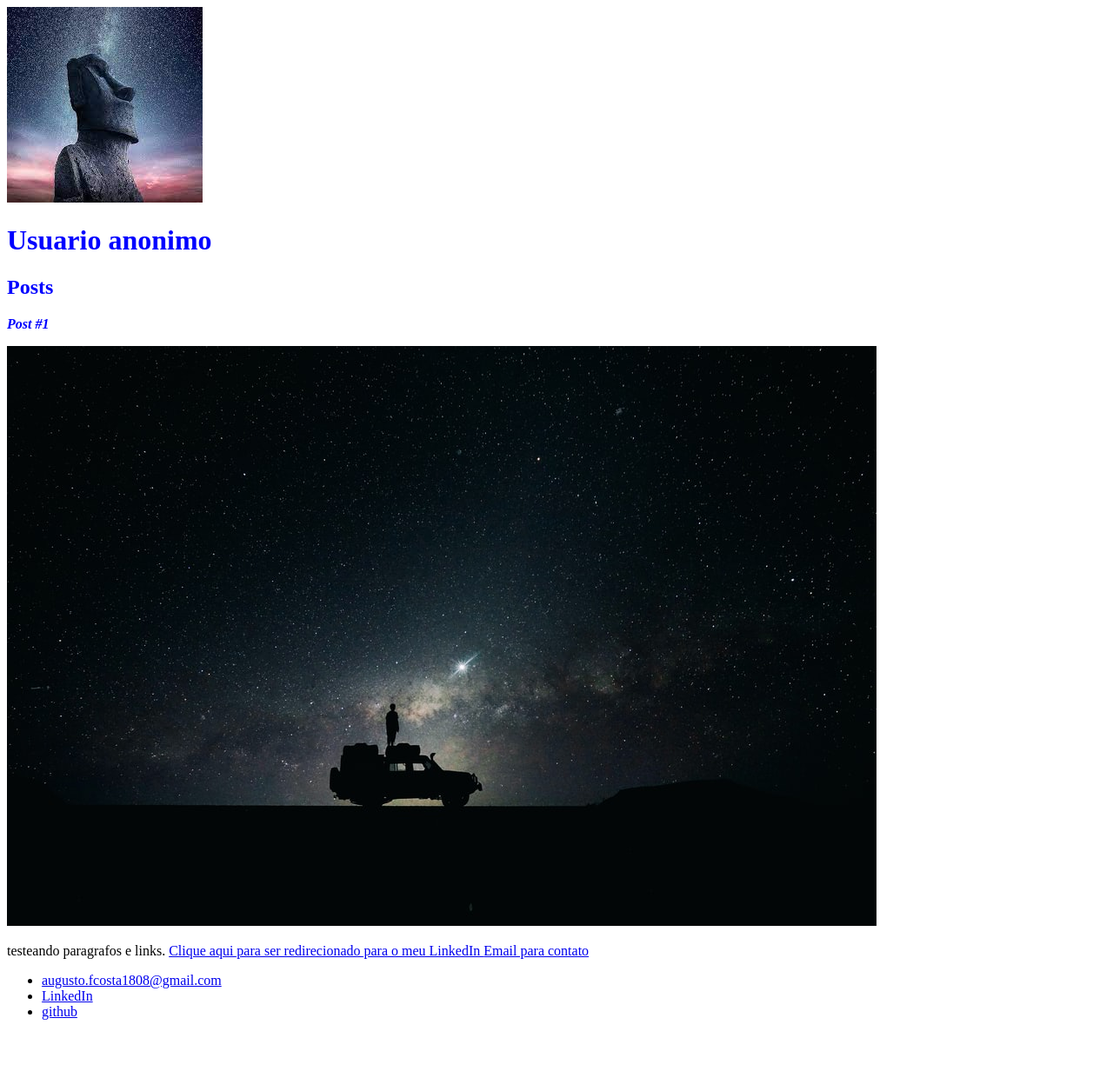
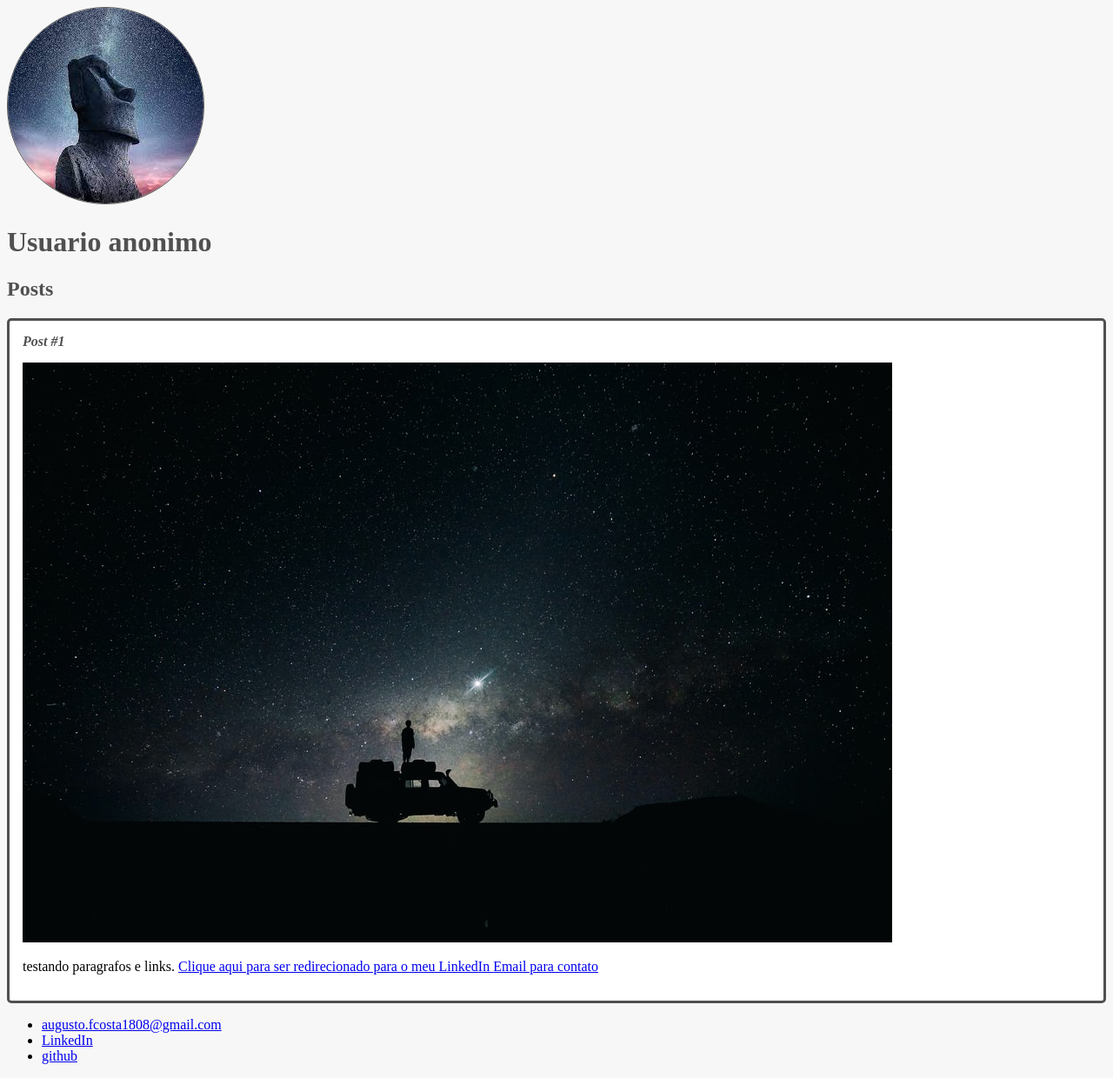
Before and after one commit to augusto-fernandes/Bootcamp-philips-fullstack, a plain HTML site: page HTML5/index.html in a window 1280 px wide. Shown: the whole page at 87% size. Before the commit the page ends 1189 px from the top, so only its background shows below. Drawn offline with Linux system fonts and the light colour scheme.

Commit message:
estilizando os elementos

```diff
--- a/HTML5/index.html
+++ b/HTML5/index.html
@@ -7,7 +7,7 @@
   </head>
   <body>
       <header>
-          <img src="foto.jpg" alt="foto de perfil">
+          <img src="foto.jpg" alt="foto de perfil" class = "photo">
       </header>
     <header>
       <h1 id = "title">Usuario anonimo</h1>
@@ -16,13 +16,15 @@
       <header>
         <h2 class = "subtitle">Posts</h2>
       </header>
+      <article class="post">
       <article>
         <header>
           <h3 class = "post-title">Post #1</h3>
-          <img src="post.jpg" alt="postagem">
+          <img src="post.jpg" alt="Editor de texto contendo o codigo HTML" class ="post_image">
         </header>
-        <p>
-          testeando paragrafos e links.
+
+        <p class =" post_content">
+          testando paragrafos e links.
           <a
             href="https://www.linkedin.com/in/augusto-fernandes-costa"
             target="_blank"
--- a/HTML5/style.css
+++ b/HTML5/style.css
@@ -1,8 +1,36 @@
+body{
+    background: #f7f7f7;
+}
+
+.photo{
+    border: 1px solid #505050;
+    border-radius: 50% ;
+}
 #title, .subtitle, .post-title{
-    color: blue;
+    color: #505050;
 }
 
 .post-title{
     font-size: 16px;
     font-style: italic;
+    margin: 0;
+    margin-bottom: 15px;
+
 }
+
+.post{
+    background-color:#FFF;
+    padding: 15px;
+    border: 3px solid #505050;
+    margin-bottom: 15px;
+    border-radius: 5px;
+}
+
+.post_content{
+    margin: 0;
+    margin-bottom: 15px;
+}
+
+.post_image{
+    margin-bottom: 15px;
+}
```
